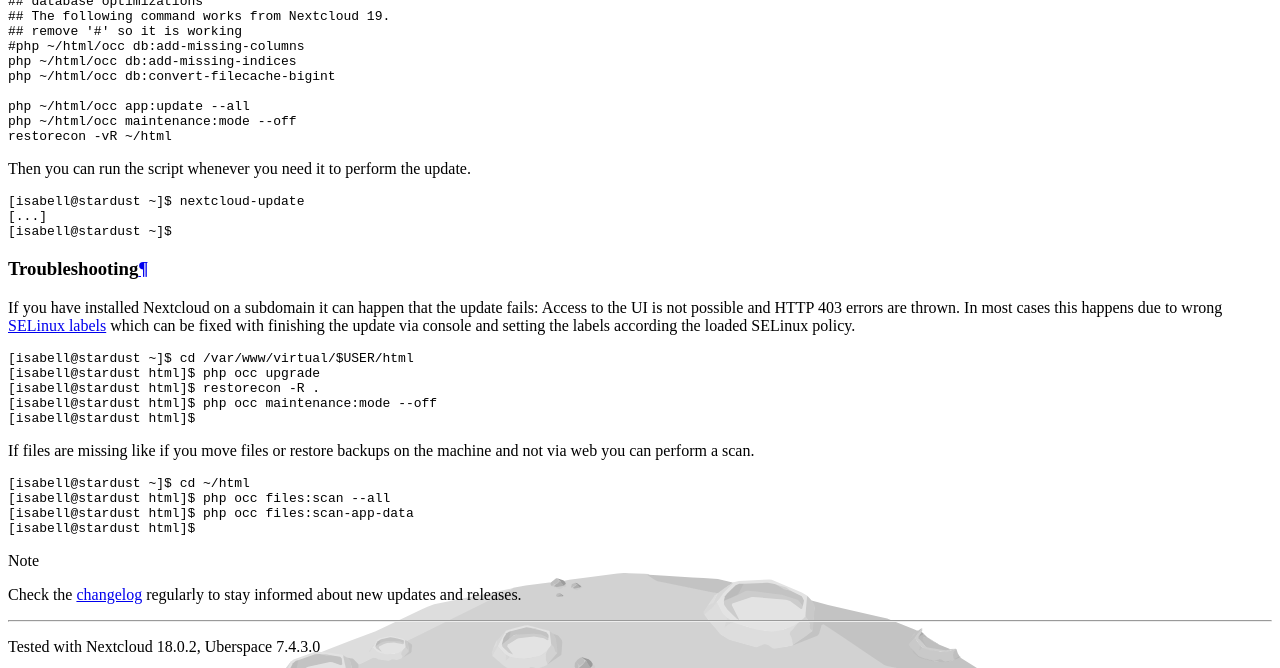
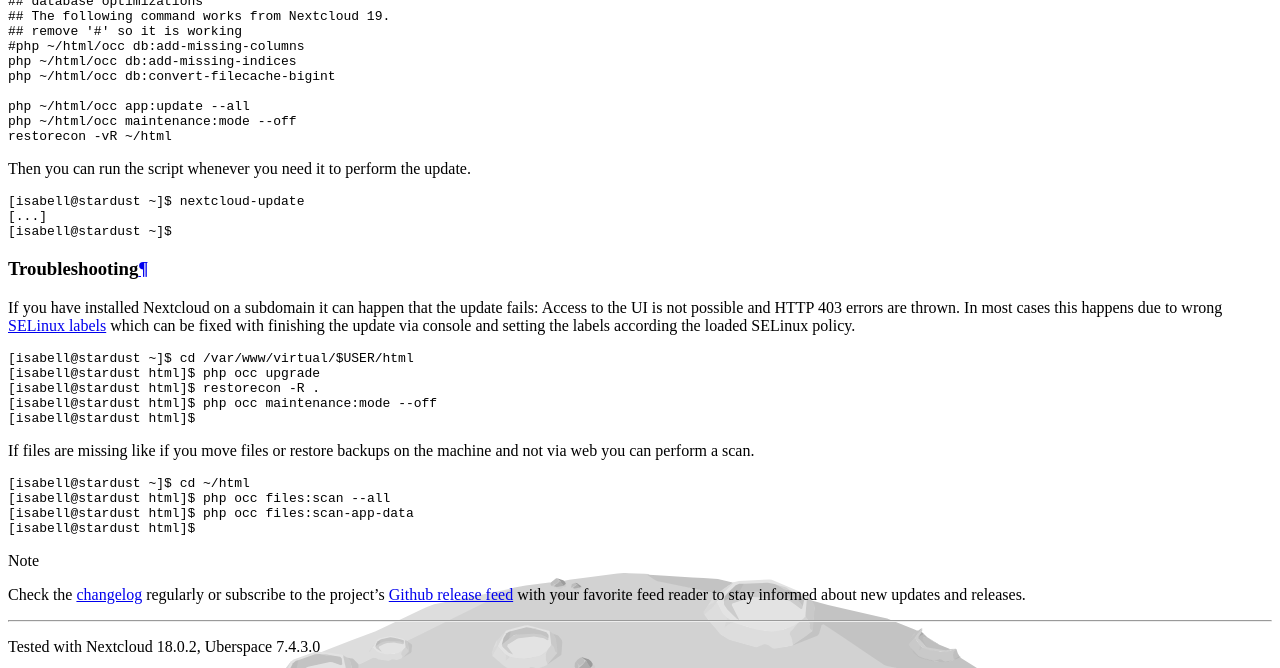
Before and after one commit to Uberspace/lab, a Sphinx documentation site: the page built from source/guide_nextcloud.rst, in a window 1280 px wide and 900 px high, scrolled down 7987 px, cut to the strip 0-668 px from the top of the window. Built offline with Sphinx 7.4.7 and the Read the Docs theme 2.0.0, drawn with Linux system fonts in a browser that asks for light colours.

Commit message:
Add reference to Nextcloud release feed on Github
While there is an official RSS feed, it's very noisy and doesn't only contain information about new releases. The Github releases feed serves this purposes (but it is very bare and also includes unstable releases). A more advanced solution might use the output of "occ update:check" to send an email to the user whenever there is a new release.

```diff
--- a/source/guide_nextcloud.rst
+++ b/source/guide_nextcloud.rst
@@ -280,7 +280,7 @@
  [isabell@stardust html]$ php occ files:scan-app-data
  [isabell@stardust html]$
 
-.. note:: Check the `changelog <https://nextcloud.com/changelog/>`_ regularly to stay informed about new updates and releases.
+.. note:: Check the `changelog <https://nextcloud.com/changelog/>`_ regularly or subscribe to the project's `Github release feed <https://github.com/nextcloud/server/releases.atom/>`_ with your favorite feed reader to stay informed about new updates and releases.
 
 .. _ownCloud: https://owncloud.org
 .. _Nextcloud: https://nextcloud.com
```
